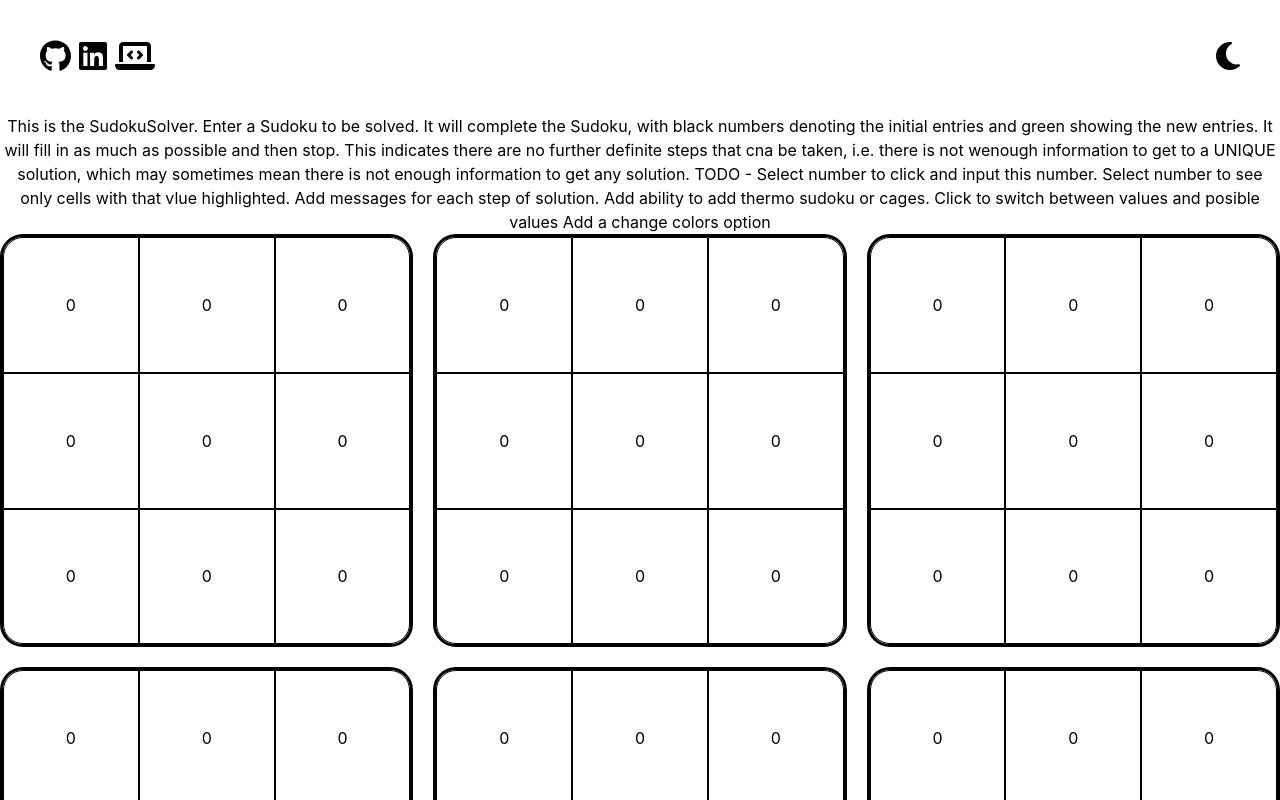
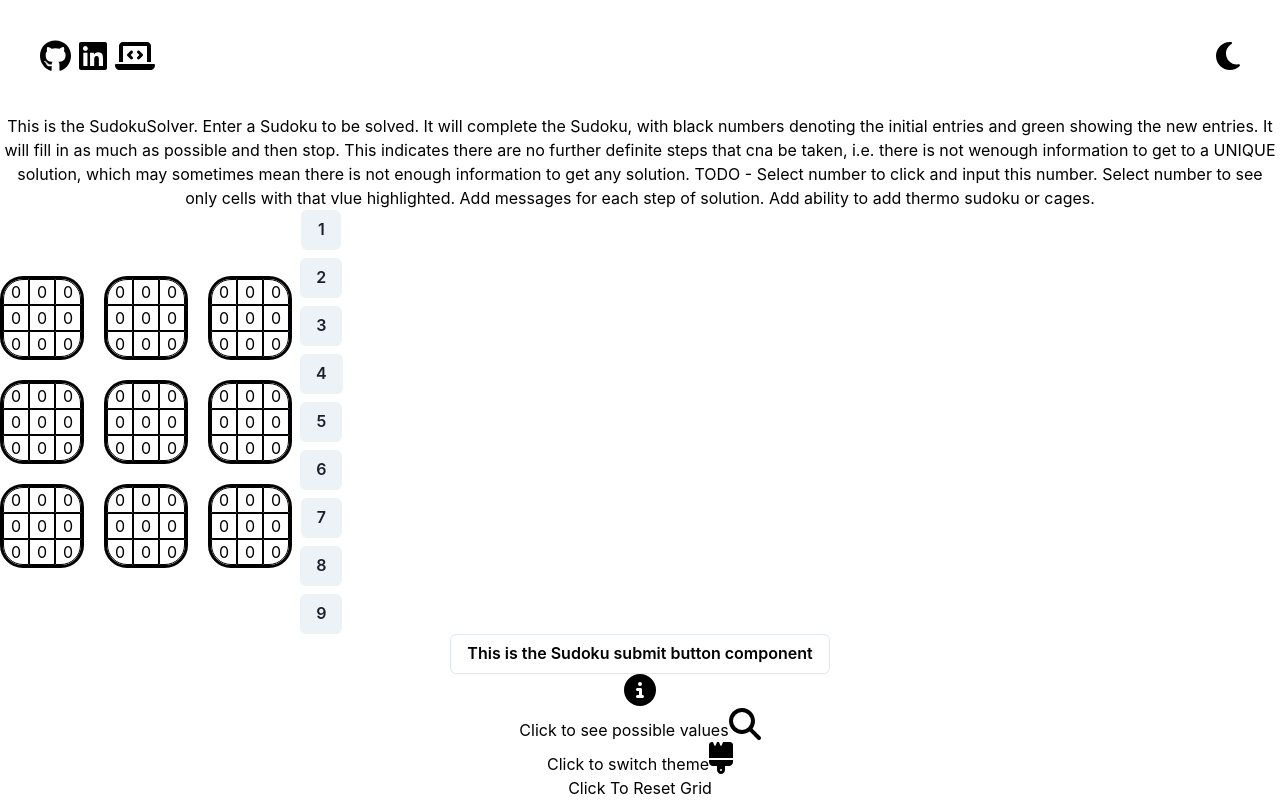
Before and after one commit to AalimCoding/AalimCoding.github.io, a React (Create React App) app: page /#/SudokuSolver in a window 1280 px wide. Shown: the top 800 px of the page. Built offline with nearby package versions, Linux system fonts and the light colour scheme.

Commit message:
Added number input buttons

```diff
--- a/src/App.js
+++ b/src/App.js
@@ -5,7 +5,7 @@ import ProjectTBC from './ProjectTBC';
 import './App.css';
 import Header from './Header';
 import Footer from './Footer';
-import { HashRouter, BrowserRouter as Router, Route,Routes } from 'react-router-dom';
+import { HashRouter, Route, Routes } from 'react-router-dom';
 import { ThemeProvider } from './ThemeContext';
 import { ChakraProvider } from '@chakra-ui/react'
 import ProjectsPreview from './Homepage';
--- a/src/ControlRadioButtons.js
+++ b/src/ControlRadioButtons.js
@@ -1,9 +1,9 @@
 import RadioCardWeapons from "./RadioCardWeapons";
-import {  HStack, useRadioGroup } from "@chakra-ui/react";
+import { HStack, useRadioGroup } from "@chakra-ui/react";
 
 
 // See https://chakra-ui.com/docs/components/radio for implementation details.
-export function ControlRadioButtons({ setWeaponType,weaponType,whoseTurnIsIt,noOfGrid, Ammo }) {
+export function ControlRadioButtons({ setWeaponType, weaponType, whoseTurnIsIt, noOfGrid, Ammo }) {
     const options = [`Normal ∞`, `Large ${Ammo[noOfGrid][0]}`, `Scatter ${Ammo[noOfGrid][1]}`];
 
     const { getRootProps, getRadioProps } = useRadioGroup({
@@ -19,7 +19,7 @@ export function ControlRadioButtons({ setWeaponType,weaponType,whoseTurnIsIt,noO
             {options.map((value) => {
                 const radio = getRadioProps({ value });
                 return (
-                    <RadioCardWeapons key={value} {...radio} isDisabled={!Ammo[noOfGrid][0] && value.includes('Large') || !Ammo[noOfGrid][1] && value.includes('Scatter') || (whoseTurnIsIt != noOfGrid)}>
+                    <RadioCardWeapons key={value} {...radio} isDisabled={(!Ammo[noOfGrid][0] && value.includes('Large')) || (!Ammo[noOfGrid][1] && value.includes('Scatter')) || (whoseTurnIsIt !== noOfGrid)}>
                         {value}
                     </RadioCardWeapons>
                 );
--- a/src/ProjectTBC.js
+++ b/src/ProjectTBC.js
@@ -1,9 +1,9 @@
 import { useTheme } from "./ThemeContext"
-import { Box, grid } from "@chakra-ui/react";
+/* import { Box, grid } from "@chakra-ui/react"; */
 
-function ProjectTBC(){
+function ProjectTBC() {
     const { theme } = useTheme();
-    return(
+    return (
         <div>This is the ProjectTBC</div>
     )
 }
--- a/src/SudokuGrid.js
+++ b/src/SudokuGrid.js
@@ -1,10 +1,10 @@
 // Importing necessary components and hooks from Chakra UI and React
-import { Grid, GridItem, Button, Box } from "@chakra-ui/react";
+import { Grid, GridItem, Button, Box, HStack ,VStack} from "@chakra-ui/react";
 import { useState } from "react";
 import { useTheme } from "./ThemeContext";
 import SudokuInfo from "./SudokuInfo";
 import { FontAwesomeIcon } from "@fortawesome/react-fontawesome";
-import { faCircleInfo, faMagnifyingGlass,faBrush /* faGear */ } from "@fortawesome/free-solid-svg-icons";
+import { faCircleInfo, faMagnifyingGlass, faBrush /* faGear */ } from "@fortawesome/free-solid-svg-icons";
 
 /* I use Chakra UI Buttons. For docs go to:
 https://chakra-ui.com/docs/components/button/usage */
@@ -20,7 +20,7 @@ function SudokuGrid() {
   const gridSize = 9; // Number of boxes in the grid
   const itemsPerBox = 9; // Number of items per box
 
-  var [themeChoice,setThemeChoice]=useState(0)
+  var [themeChoice, setThemeChoice] = useState(0)
   const themeColours = [
     ["#FF6B6B", "#FFA06B", "#FFD56B", "#BCFF6B", "#6BFFB8", "#6BD4FF", "#6B9CFF", "#B86BFF", "#FF6BDA"],
     ["#2E86AB", "#4FADBB", "#72D6D0", "#A0E8D9", "#CAF0F8", "#FFE74C", "#FF5964", "#FFB2B2", "#D7DADB"],
@@ -32,8 +32,8 @@ function SudokuGrid() {
     ["#FF6B6B", "#F9C74F", "#90BE6D", "#43AA8B", "#577590", "#283618", "#FFE66D", "#6D6875", "#A8DADC"],
     ["#2C3E50", "#E74C3C", "#ECF0F1", "#3498DB", "#2980B9", "#16A085", "#27AE60", "#F39C12", "#F1C40F"],
     ["#FAD02E", "#F9A602", "#F58F01", "#F56A6A", "#FFBD9E", "#FF725C", "#9A4848", "#50393B", "#3D2629"],
-    ["#020887", "#0D31C2", "#2278FF", "#00BFFF", "#A9E0FF", "#F0FFFF", "#FFE4E1", "#FF7F50", "#FF2400"
-    ]];
+    ["#020887", "#0D31C2", "#2278FF", "#00BFFF", "#A9E0FF", "#F0FFFF", "#FFE4E1", "#FF7F50", "#FF2400"]
+  ];
 
 
   const [possibleSudokuValues, setPossibleSudokuValues] = useState(() => {
@@ -105,8 +105,8 @@ function SudokuGrid() {
           style={{
             cursor: "pointer",
 
+            background:
 
-            background:
               SudokuValues[row][column] === 1 ? themeColours[themeChoice][0] :
                 SudokuValues[row][column] === 2 ? themeColours[themeChoice][1] :
                   SudokuValues[row][column] === 3 ? themeColours[themeChoice][2] :
@@ -478,7 +478,7 @@ function SudokuGrid() {
 
   // Final main Sudoku grid
   return (
-    <div>
+    <div><HStack>
       <Grid
         id="Main Grid"
         templateColumns="repeat(3, 1fr)"
@@ -491,7 +491,19 @@ function SudokuGrid() {
       >
         {gridItems}
       </Grid>
+      <VStack> Current Input Number:
+        <Button>1</Button>
+        <Button>2</Button>
+        <Button>3</Button>
+        <Button>4</Button>
+        <Button>5</Button>
+        <Button>6</Button>
+        <Button>7</Button>
+        <Button>8</Button>
+        <Button>9</Button>
 
+      </VStack>
+      </HStack>
 
       <Button
         variant='outline'
@@ -530,7 +542,7 @@ function SudokuGrid() {
       </Box>
 
       <Box onClick={() => {
-        setThemeChoice(themeChoice<themeColours.length?themeChoice++:0)
+        setThemeChoice(themeChoice < themeColours.length ? themeChoice++ : 0)
       }}>Click to switch theme
         <FontAwesomeIcon icon={faBrush} size="2x"
           style={{
--- a/src/SudokuSolver.js
+++ b/src/SudokuSolver.js
@@ -19,8 +19,7 @@ TODO - Select number to click and input this number.
             Select number to see only cells with that vlue highlighted.
             Add messages for each step of solution.
             Add ability to add thermo sudoku or cages.
-Click to switch between values and posible values
-Add a change colors option
+
             <SudokuGrid />
 
 
--- a/src/WordleStyleGame.js
+++ b/src/WordleStyleGame.js
@@ -1,9 +1,13 @@
 import { useTheme } from "./ThemeContext"
 
-function WordleStyleGame(){
+function WordleStyleGame() {
     const { theme } = useTheme();
-    return(
-        <div>This is the WordleStyleGame
+    return (
+        <div style={{
+            background: theme === "light" ? "white" : "black",
+            color: theme === "light" ? "black" : "white",
+            border: "3px solid"
+        }}>This is the WordleStyleGame
             I want to create a game where each day you are given a song and have to try and fill in as many of the lyrics as possible.
             Inspiree by Lyricle. They use Lyrics.com for lyrics.
         </div>
```
Lines whose indentation alone changed are shown as unchanged.
